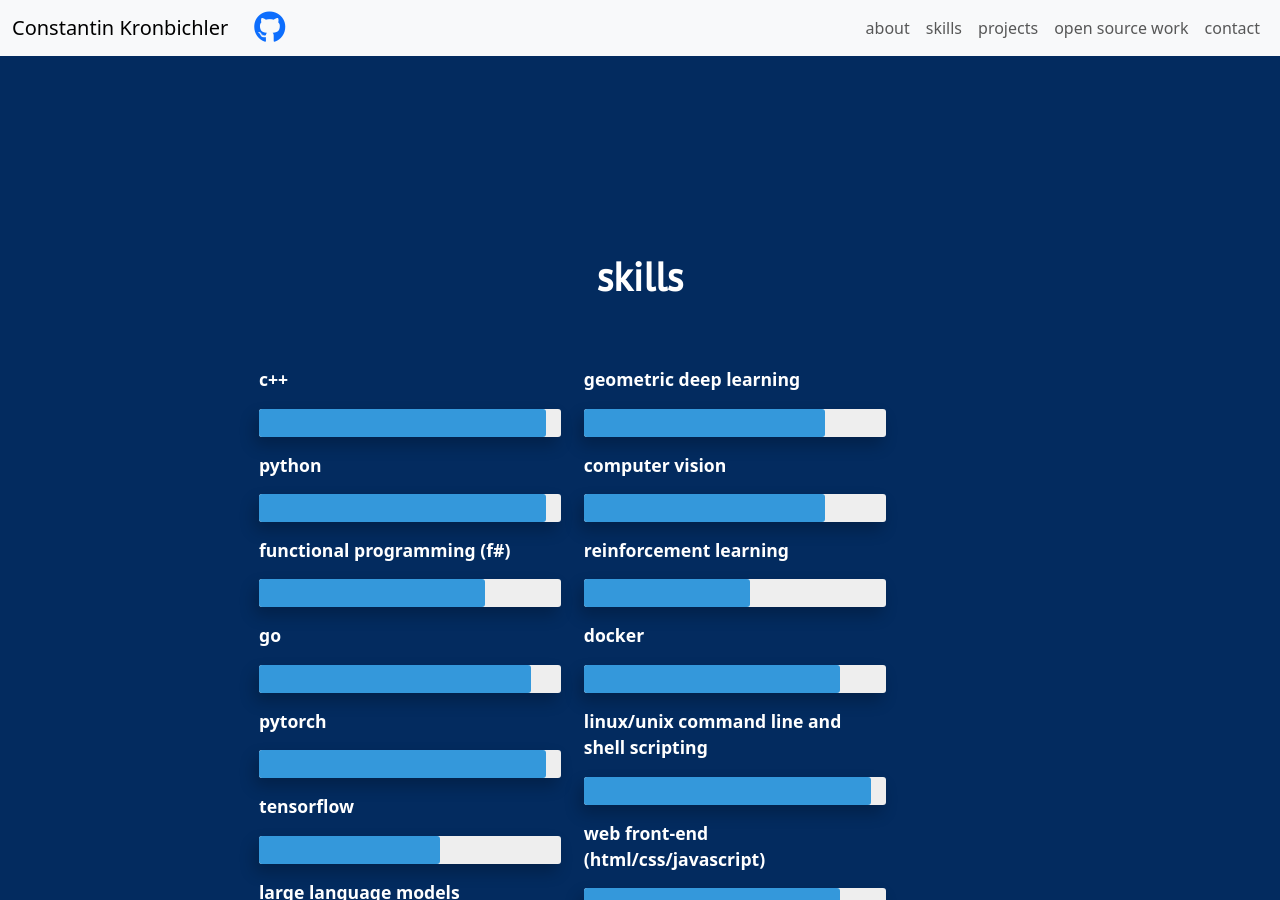
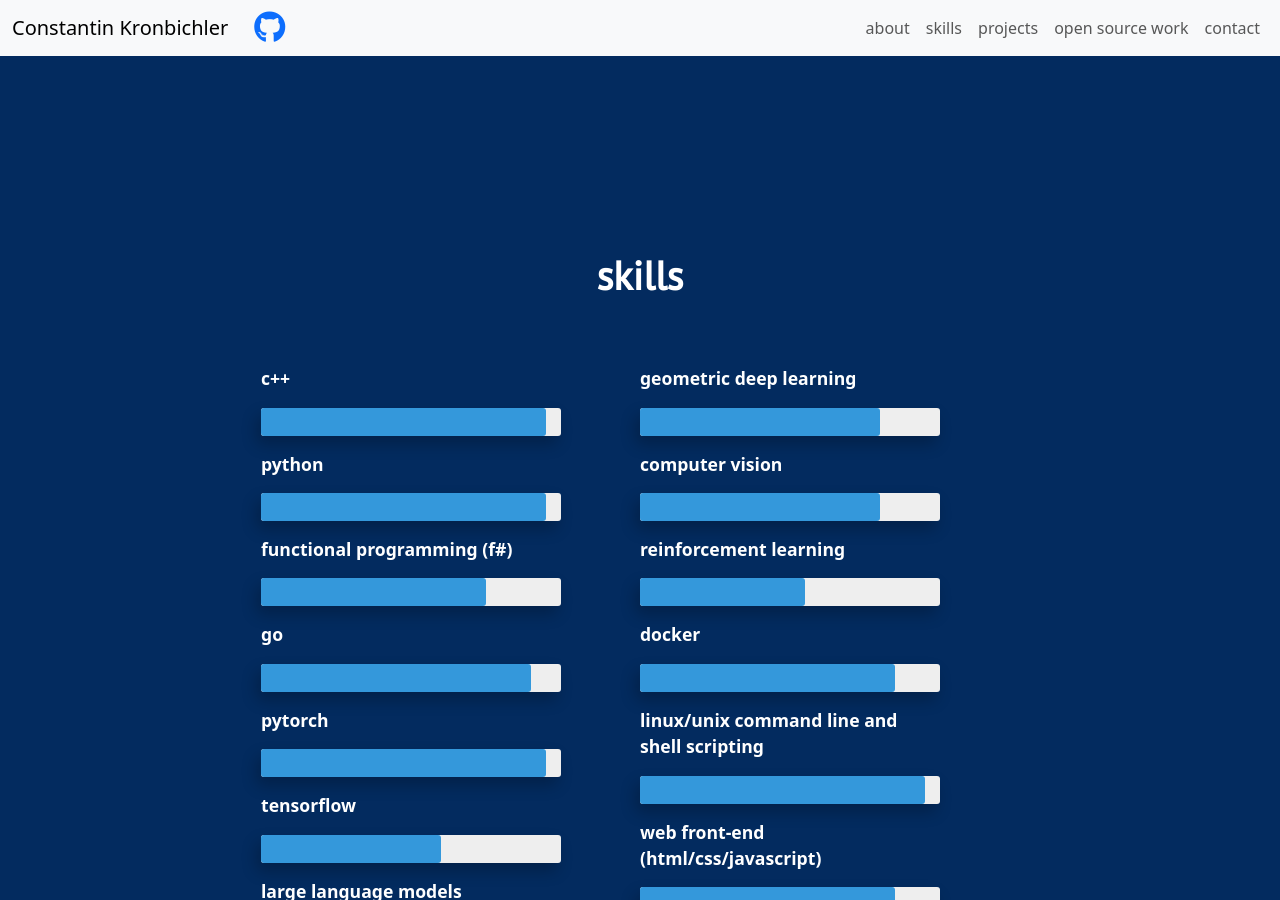
Before and after one commit to ccrownhill/portfolio, a Jekyll site: the page built from index.html, in a window 1280 px wide and 900 px high, scrolled down 1737 px. Built offline with Jekyll 4.4.1, drawn with Linux system fonts in a browser that asks for light colours; nearby versions of some CDN libraries.

Commit message:
fix skills gap

```diff
--- a/assets/css/main.css
+++ b/assets/css/main.css
@@ -150,10 +150,10 @@ top: 0px;
 .skills-grid {
   display: -ms-grid;
   display: grid;
-  -ms-grid-columns: 40% 40%;
+  -ms-grid-columns: 45% 45%;
       grid-template-columns: 40% 40%;
-  grid-gap: 20px;
-  margin: 3px;
+  grid-gap: 10%;
+  margin: 5px;
 }
 
 .technical-skills {
```
